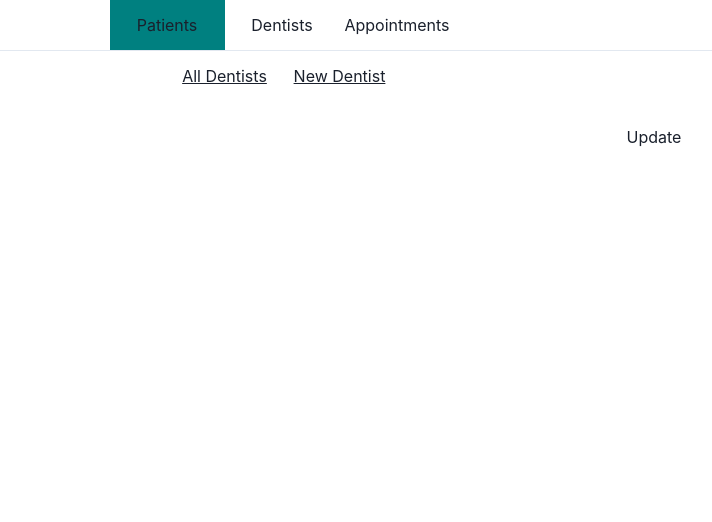
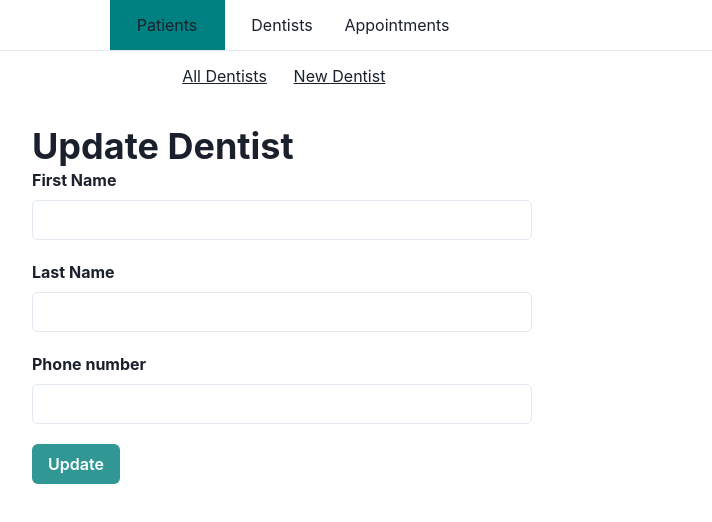
Before and after one commit to abigail221b/dental_clinic, a React (Create React App) app in the folder dentalclinic_frontend/: page /dentist/1/update-form in a window 1280 px wide. Shown: the top 522 px of the page, without its empty margins (358-1070 px from the left). Built offline with nearby package versions, Linux system fonts and the light colour scheme; no server answers.

Commit message:
Style form

```diff
--- a/dentalclinic_frontend/src/Dentists/UpdateDentistForm.js
+++ b/dentalclinic_frontend/src/Dentists/UpdateDentistForm.js
@@ -1,5 +1,6 @@
 import { useEffect, useState } from "react";
 import { useParams } from "react-router-dom";
+import { Heading, FormControl, FormLabel, Input, Button } from "@chakra-ui/react";
 
 const UpdateDentistForm = () => {
 
@@ -25,12 +26,24 @@ const UpdateDentistForm = () => {
     }
 
     return (
-        <form>
-            <input type="text" value={dentist.firstName} onChange={(e) => setDentist(dentist => { return {...dentist, firstName: e.target.value }})} />
-            <input type="text" value={dentist.lastName} onChange={(e) => setDentist(dentist => {return {...dentist, lastName: e.target.value }})}/>
-            <input type="text" value={dentist.phoneNumber} onChange={(e) => setDentist(dentist => {return {...dentist, phoneNumber: e.target.value }})}/>
-            <button onClick={ (e) => handleSubmit(e) }>Update</button>
-        </form>
+        <div>
+            <Heading>Update Dentist</Heading>
+            <form style={{ width: "500px" }}>
+                <FormControl pb="20px">
+                    <FormLabel fontWeight="bold">First Name</FormLabel>
+                    <Input type="text" value={dentist.firstName} onChange={(e) => setDentist(dentist => { return {...dentist, firstName: e.target.value }})} />
+                </FormControl>
+                <FormControl pb="20px">
+                    <FormLabel fontWeight="bold">Last Name</FormLabel>
+                    <Input type="text" value={dentist.lastName} onChange={(e) => setDentist(dentist => {return {...dentist, lastName: e.target.value }})}/>
+                </FormControl>
+                <FormControl pb="20px">
+                    <FormLabel fontWeight="bold">Phone number</FormLabel>
+                    <Input type="text" value={dentist.phoneNumber} onChange={(e) => setDentist(dentist => {return {...dentist, phoneNumber: e.target.value }})}/>
+                </FormControl>
+                <Button colorScheme="teal" onClick={ (e) => handleSubmit(e) }>Update</Button>
+            </form>
+        </div>
     );
 }
 
```
